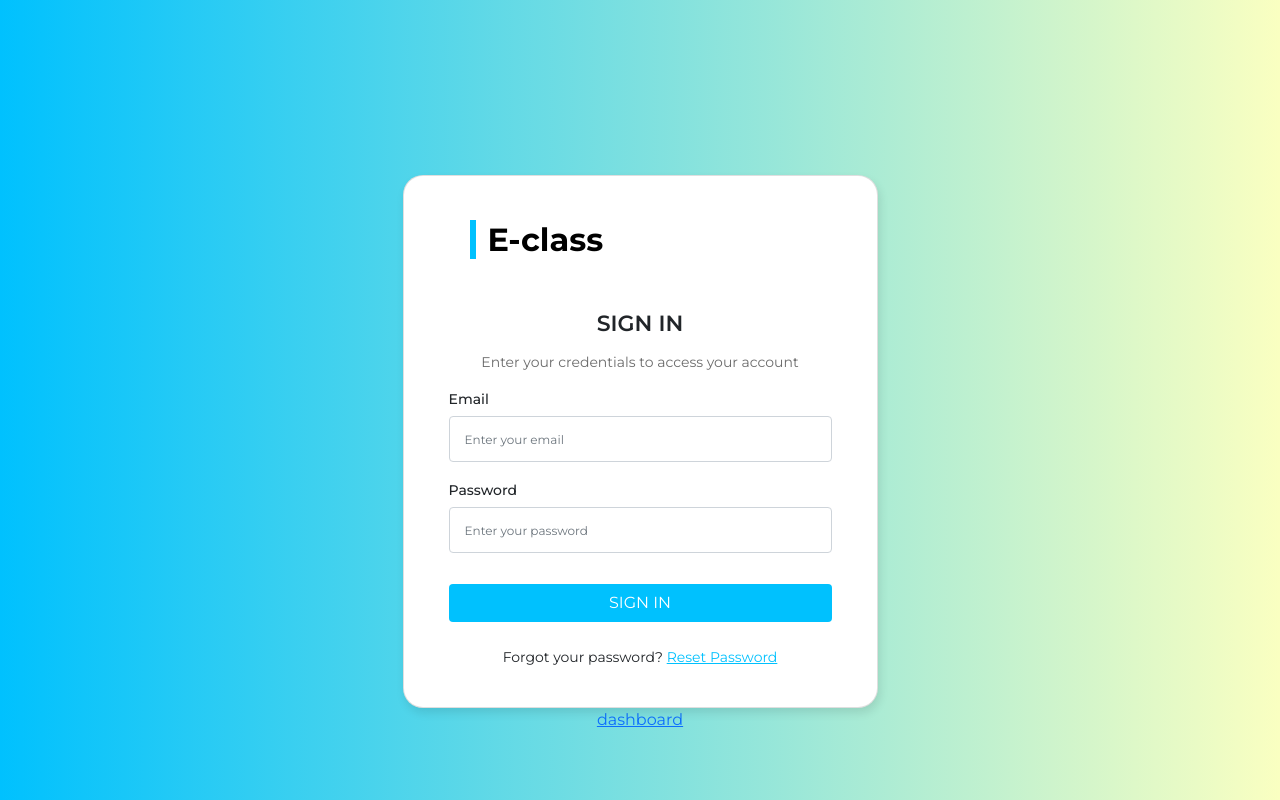
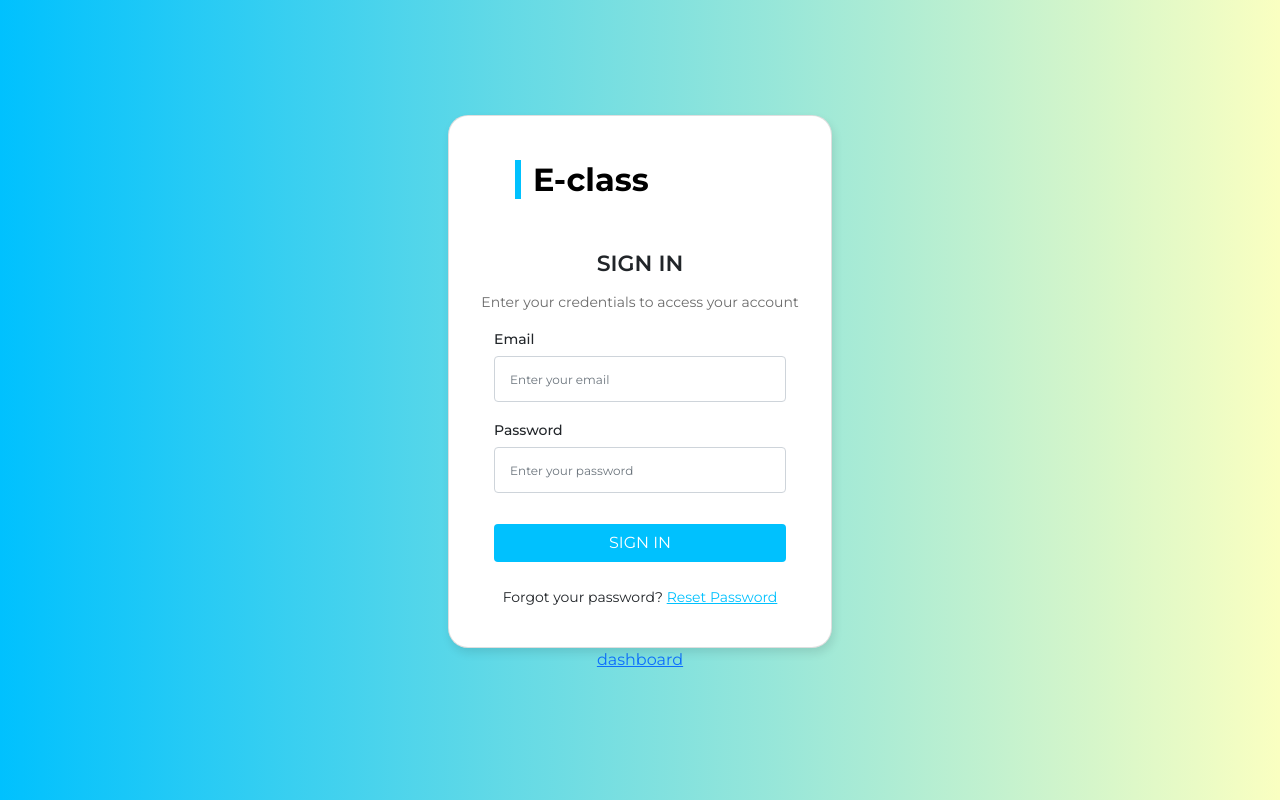
Before and after one commit to hollyufo/E-LEARNING-APPLICATION-V1.0---E-Classe, a PHP site: page / in a window 1280 px wide. Run offline with PHP 8.4, Linux system fonts and the light colour scheme.

Commit message:
updated sign in

```diff
--- a/assets/css/style.css
+++ b/assets/css/style.css
@@ -14,10 +14,12 @@ body{
     align-items: center;
 }
 .card{
-    margin-top: 175px;
+    margin-top: 9%;
     box-shadow: 2px 5px 10px rgba(0, 0, 0, 0.1);
     border-radius: 20px;
-    width: 475px;
+    width: 30%;
+    min-width: 200px;
+    max-width: 470px;
 }
 .ctitle1{
     margin-top: 44px;
```
